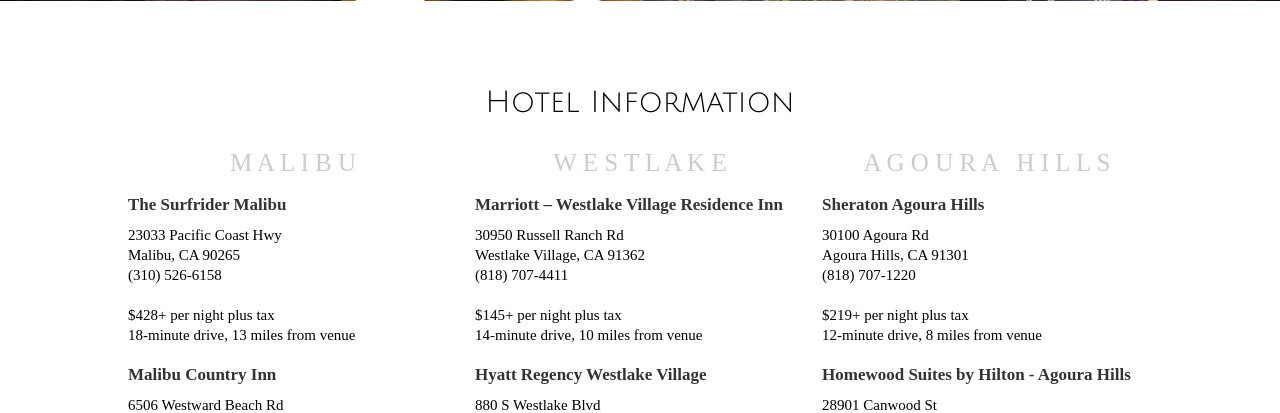
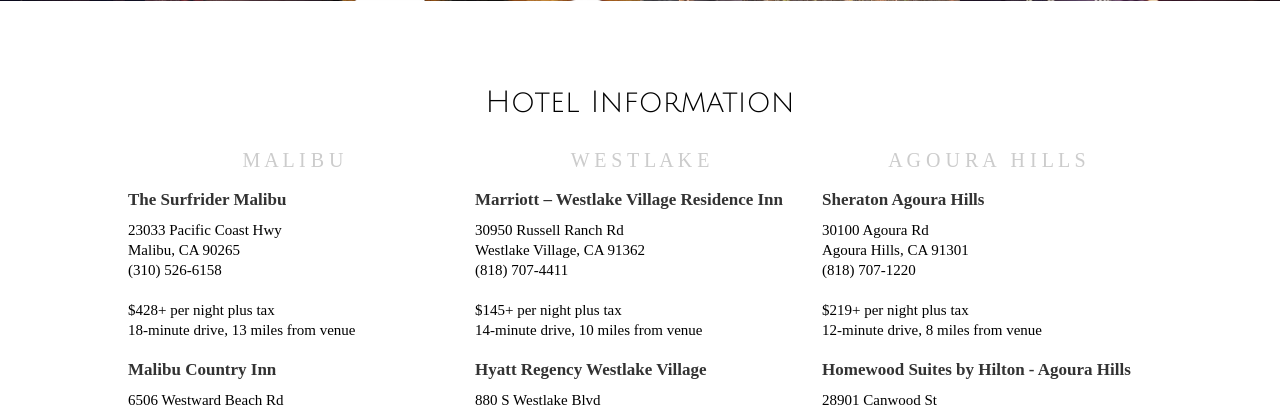
Before and after one commit to rimjieun/wedding-site, a PHP site: page / in a window 1280 px wide. Shown: the part 1808-2221 px from the top of the page. Run offline with PHP 8.4, Linux system fonts and the light colour scheme; some libraries are stand-ins or nearby versions; some web fonts are replaced.

Commit message:
saving changes

```diff
--- a/assets/css/mq.css
+++ b/assets/css/mq.css
@@ -1,4 +1,4 @@
-@media screen and (max-width: 400px) {
+@media screen and (max-width: 600px) {
   body {
     /*background: orange;*/
   }
--- a/assets/css/style.css
+++ b/assets/css/style.css
@@ -222,7 +222,7 @@ section h3 {
 
 section h4 {
   font-family: 'Kurale', serif;
-  font-size: 25px;
+  font-size: 20px;
 }
 
 section p {
```
